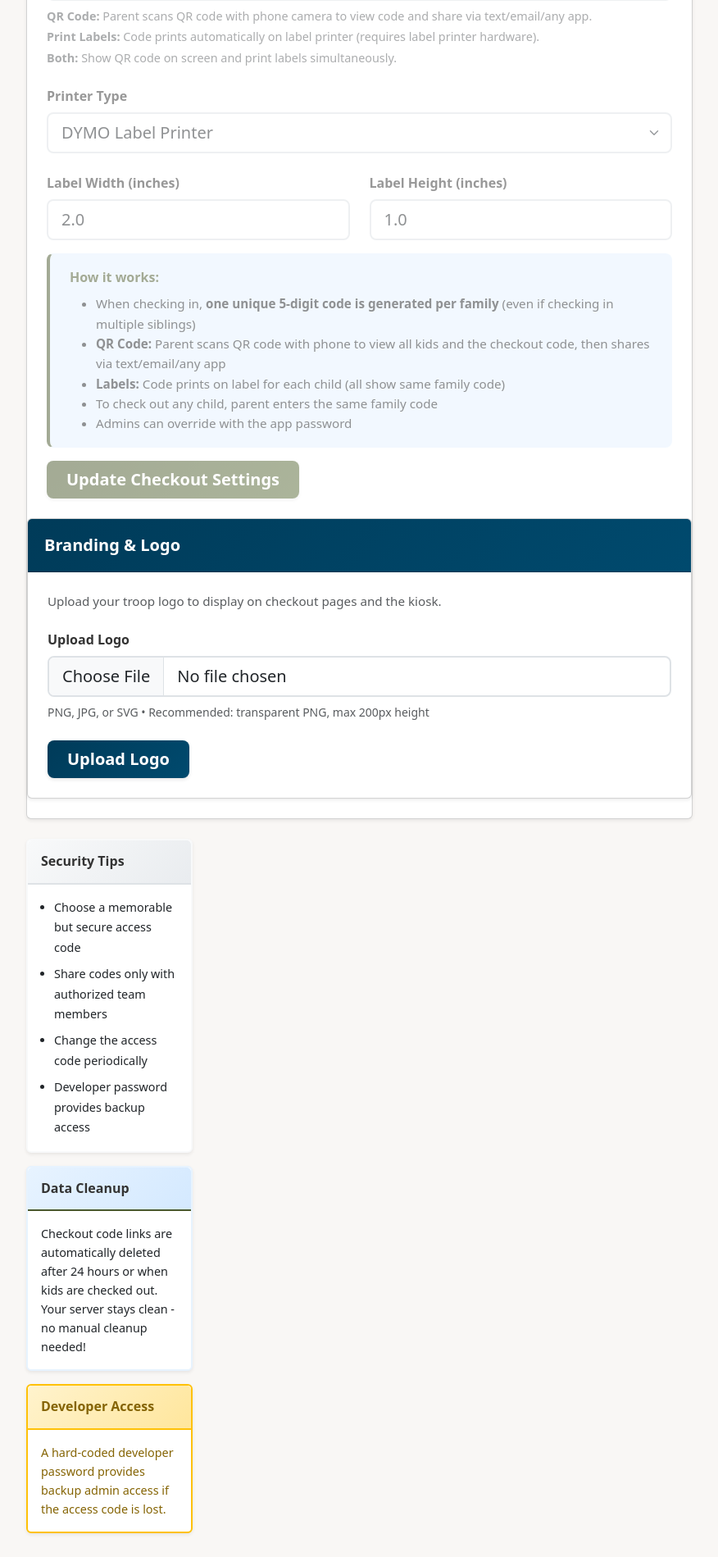
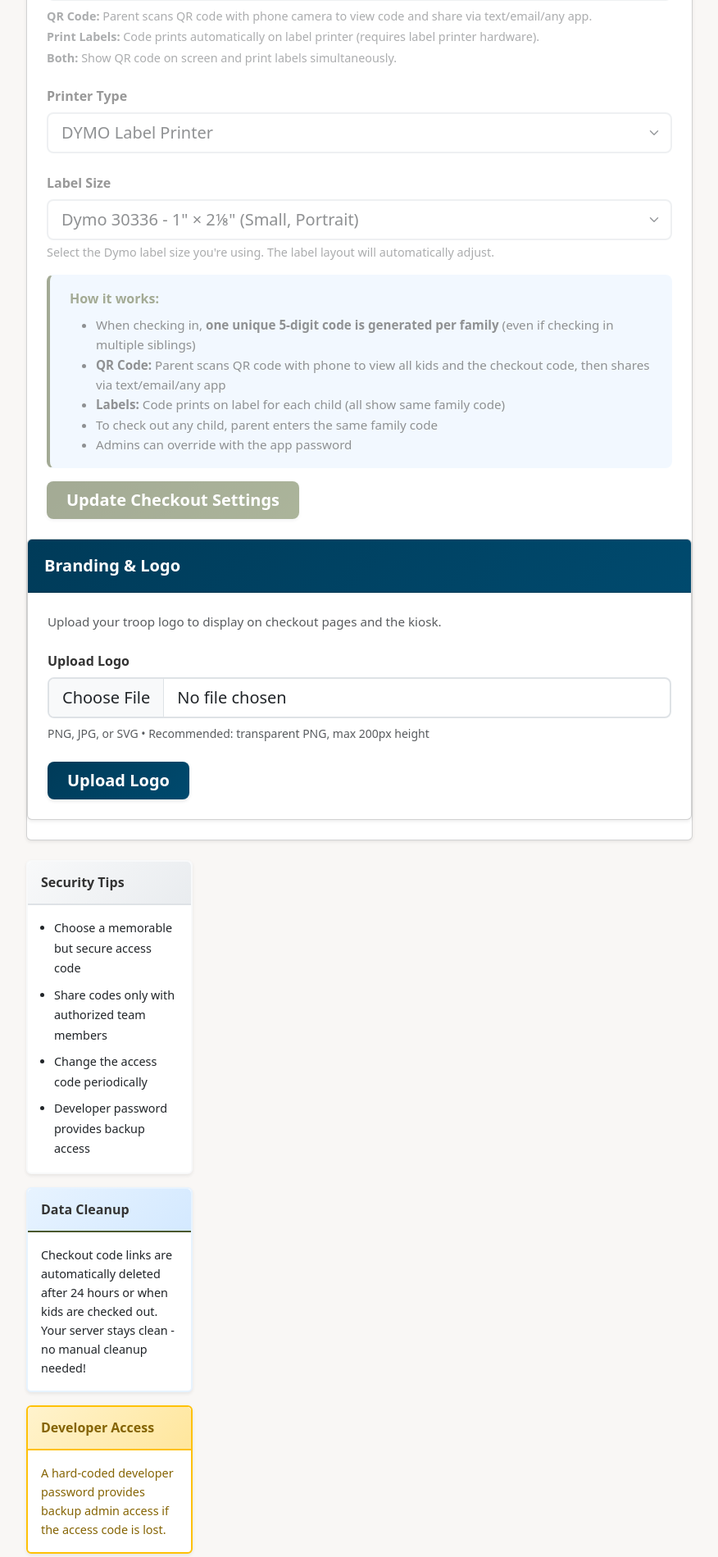
Before and after one commit to mrcrunchybeans/youth-secure-checkin, a Flask app: page /admin/settings in a window 1280 px wide. Shown: the part 1067-2966 px from the top of the page at 82% size, without its empty margins (62-938 px from the left). Before the commit the page ends 2938 px from the top, so only its background shows below. Run offline with Flask 3, Linux system fonts and the light colour scheme; the visitor is signed in with stand-in values (Sample User, id 1); data that the repository does not hold is empty; some libraries are stand-ins or nearby versions.

Commit message:
added label options to settings.

```diff
--- a/app.py
+++ b/app.py
@@ -413,13 +413,12 @@ def checkin_selected():
     checkout_method = checkout_method_setting[0] if checkout_method_setting else 'qr'  # Default to QR
 
     # Get label printer settings if printing is needed
+    label_size = '30336'  # Default
     if require_codes and checkout_method in ['label', 'both'] and LABEL_PRINTING_AVAILABLE:
         printer_type = conn.execute("SELECT value FROM settings WHERE key = 'label_printer_type'").fetchone()
-        label_width = conn.execute("SELECT value FROM settings WHERE key = 'label_width'").fetchone()
-        label_height = conn.execute("SELECT value FROM settings WHERE key = 'label_height'").fetchone()
+        label_size_setting = conn.execute("SELECT value FROM settings WHERE key = 'label_size'").fetchone()
         printer_type = printer_type[0] if printer_type else 'dymo'
-        label_width = float(label_width[0]) if label_width else 2.0
-        label_height = float(label_height[0]) if label_height else 1.0
+        label_size = label_size_setting[0] if label_size_setting else '30336'
 
         # Get event info for label
         event_row = conn.execute("SELECT name, start_time FROM events WHERE id = ?", (event_id,)).fetchone()
@@ -554,6 +553,7 @@ def checkin_selected():
         'success': True,
         'message': f'Checked in {checked_in_count} kid(s)',
         'labels': labels_to_print,
+        'label_size': label_size,
         'checkins': checked_in_data,
         'share_token': share_token,
         'qr_code': qr_code_data,
@@ -946,19 +946,17 @@ def admin_settings():
                 flash('App password updated successfully!', 'success')
 
         # Handle label printing settings (check if any label setting fields are present)
-        elif 'label_printer_type' in request.form or 'label_width' in request.form or 'checkout_code_method' in request.form:
+        elif 'label_printer_type' in request.form or 'label_size' in request.form or 'checkout_code_method' in request.form:
             # Checkbox only appears in form data if checked, so we check explicitly
             require_codes = 'true' if request.form.get('require_checkout_code') == 'on' else 'false'
             checkout_code_method = request.form.get('checkout_code_method', 'qr').strip()
             printer_type = request.form.get('label_printer_type', 'dymo').strip()
-            label_width = request.form.get('label_width', '2.0').strip()
-            label_height = request.form.get('label_height', '1.0').strip()
+            label_size = request.form.get('label_size', '30336').strip()
 
             conn.execute("INSERT OR REPLACE INTO settings (key, value) VALUES ('require_checkout_code', ?)", (require_codes,))
             conn.execute("INSERT OR REPLACE INTO settings (key, value) VALUES ('checkout_code_method', ?)", (checkout_code_method,))
             conn.execute("INSERT OR REPLACE INTO settings (key, value) VALUES ('label_printer_type', ?)", (printer_type,))
-            conn.execute("INSERT OR REPLACE INTO settings (key, value) VALUES ('label_width', ?)", (label_width,))
-            conn.execute("INSERT OR REPLACE INTO settings (key, value) VALUES ('label_height', ?)", (label_height,))
+            conn.execute("INSERT OR REPLACE INTO settings (key, value) VALUES ('label_size', ?)", (label_size,))
             conn.commit()
             flash('Checkout code settings updated successfully!', 'success')
 
@@ -971,7 +969,7 @@ def admin_settings():
 
     # Fetch label printing settings
     label_settings = {}
-    for key in ['require_checkout_code', 'checkout_code_method', 'label_printer_type', 'label_width', 'label_height']:
+    for key in ['require_checkout_code', 'checkout_code_method', 'label_printer_type', 'label_size']:
         row = conn.execute("SELECT value FROM settings WHERE key = ?", (key,)).fetchone()
         label_settings[key] = row[0] if row else None
 
--- a/templates/admin/settings.html
+++ b/templates/admin/settings.html
@@ -103,16 +103,14 @@
               </select>
             </div>
 
-          <div class="row">
-            <div class="col-md-6 mb-3">
-              <label for="label_width" class="form-label" style="font-weight: 600; color: #333;">Label Width (inches)</label>
-              <input type="number" step="0.1" class="form-control form-control-lg" id="label_width" name="label_width"
-                     value="{{ label_settings.label_width or '2.0' }}" style="border: 2px solid #dee2e6;">
-            </div>
-            <div class="col-md-6 mb-3">
-              <label for="label_height" class="form-label" style="font-weight: 600; color: #333;">Label Height (inches)</label>
-              <input type="number" step="0.1" class="form-control form-control-lg" id="label_height" name="label_height"
-                     value="{{ label_settings.label_height or '1.0' }}" style="border: 2px solid #dee2e6;">
+          <div class="mb-3">
+            <label for="label_size" class="form-label" style="font-weight: 600; color: #333;">Label Size</label>
+            <select class="form-select form-select-lg" id="label_size" name="label_size" style="border: 2px solid #dee2e6;">
+              <option value="30336" {% if label_settings.label_size == '30336' or not label_settings.label_size %}selected{% endif %}>Dymo 30336 - 1" × 2⅛" (Small, Portrait)</option>
+              <option value="30334" {% if label_settings.label_size == '30334' %}selected{% endif %}>Dymo 30334 - 2¼" × 1¼" (Medium, Landscape)</option>
+            </select>
+            <div class="form-text" style="font-size: 0.9rem;">
+              Select the Dymo label size you're using. The label layout will automatically adjust.
             </div>
           </div>
           </div>
--- a/templates/index.html
+++ b/templates/index.html
@@ -339,7 +339,8 @@ document.getElementById('select-kids-form').addEventListener('submit', function(
             label.event_name,
             label.event_date,
             label.checkin_time,
-            label.checkout_code
+            label.checkout_code,
+            data.label_size || '30336'
           );
         }, 0);
       });
--- a/templates/kiosk.html
+++ b/templates/kiosk.html
@@ -384,7 +384,8 @@ function showFamilyModal(data) {
                                     label.event_name,
                                     label.event_date,
                                     label.checkin_time,
-                                    label.checkout_code
+                                    label.checkout_code,
+                                    resp.label_size || '30336'
                                 );
                             }, 0);
                         });
```
Also changed, not shown: static/dymo_print.js (+148 -3 lines).
